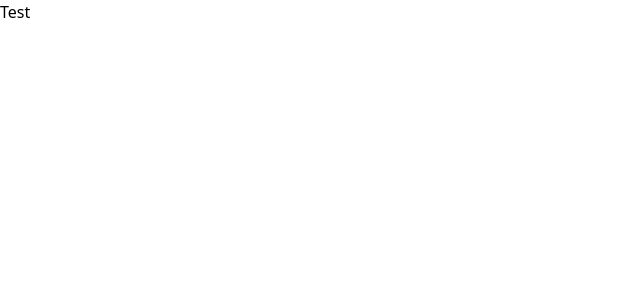
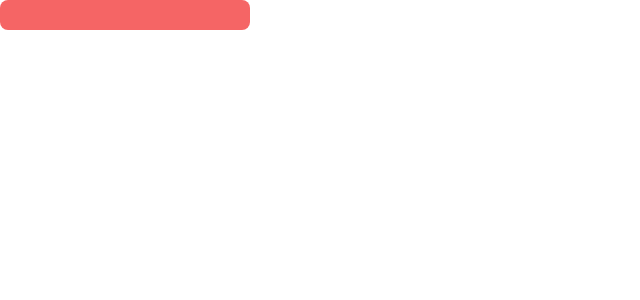
Before and after one commit to ramiKang/react-usecontext-toast, a React (Create React App) app: page / in a window 1280 px wide. Shown: the top 300 px of the page, without its empty margins (0-640 px from the left). Built offline with nearby package versions, Linux system fonts and the light colour scheme.

Commit message:
feat: toastWrapper styled-component 추가
- toastWrapper styled-component 추가

```diff
--- a/src/App.jsx
+++ b/src/App.jsx
@@ -1,9 +1,7 @@
+import TestPage from "./page/TestPage";
+
 function App() {
-  return (
-    <div>
-      <p>Test</p>
-    </div>
-  );
+  return <TestPage />;
 }
 
 export default App;
--- /dev/null
+++ b/src/component/Toast/ToastItem/index.jsx
@@ -0,0 +1,8 @@
+import React from "react";
+import ToastItemWrapper from "../../../style/Toast/ToastItemWrapper";
+
+const ToastItem = () => {
+  return <ToastItemWrapper></ToastItemWrapper>;
+};
+
+export default ToastItem;
--- /dev/null
+++ b/src/page/TestPage.jsx
@@ -0,0 +1,12 @@
+import React from "react";
+import ToastItem from "../component/Toast/ToastItem";
+
+const TestPage = () => {
+  return (
+    <div>
+      <ToastItem />
+    </div>
+  );
+};
+
+export default TestPage;
--- /dev/null
+++ b/src/style/Toast/ToastItemWrapper.jsx
@@ -0,0 +1,14 @@
+import styled from "styled-components";
+
+const ToastItemWrapper = styled.div`
+  display: flex;
+  align-items: center;
+  width: 250px;
+  height: 30px;
+  border-radius: 0.5rem;
+  background-color: #f56565;
+  padding: 0.75rem;
+  color: #ffffff;
+`;
+
+export default ToastItemWrapper;
```
